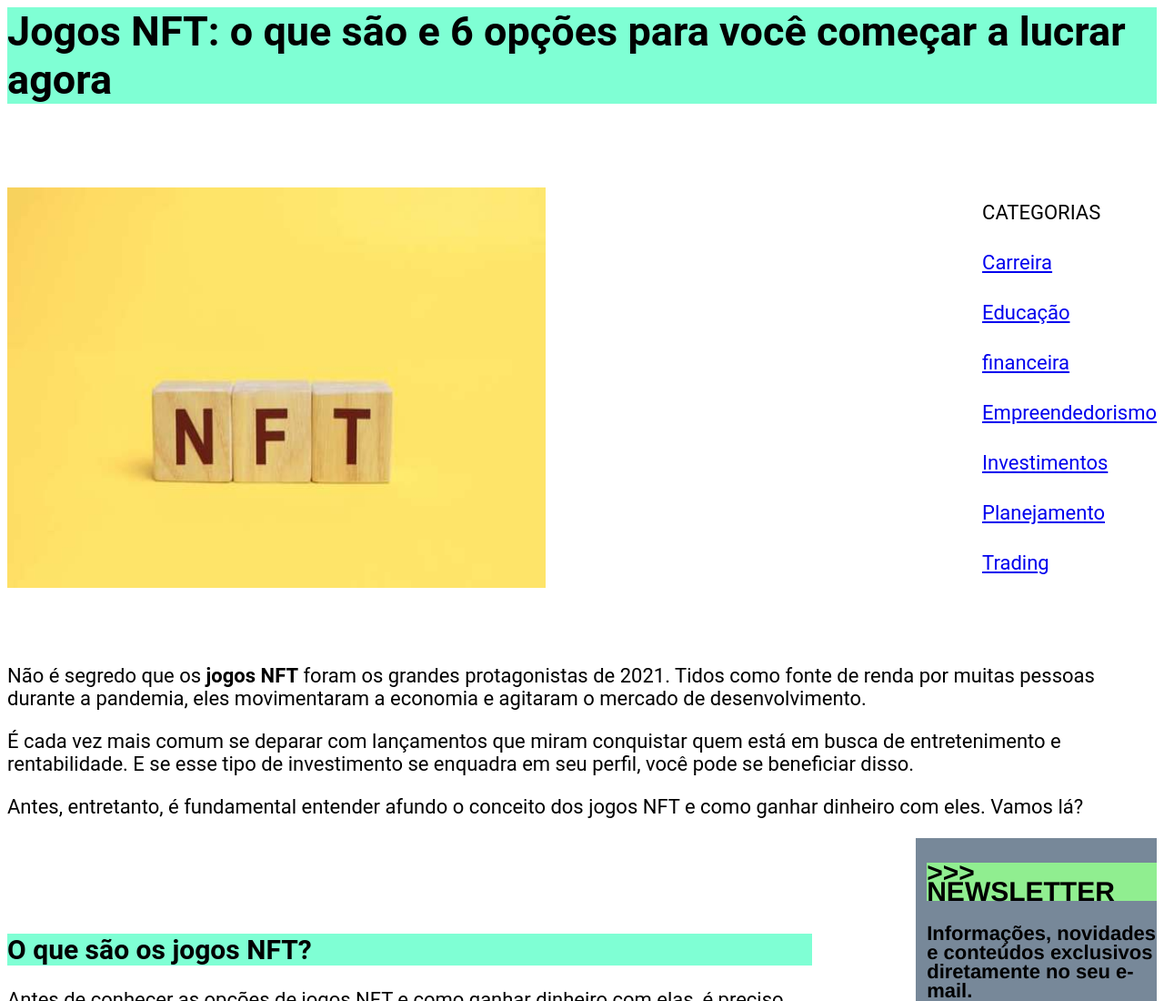
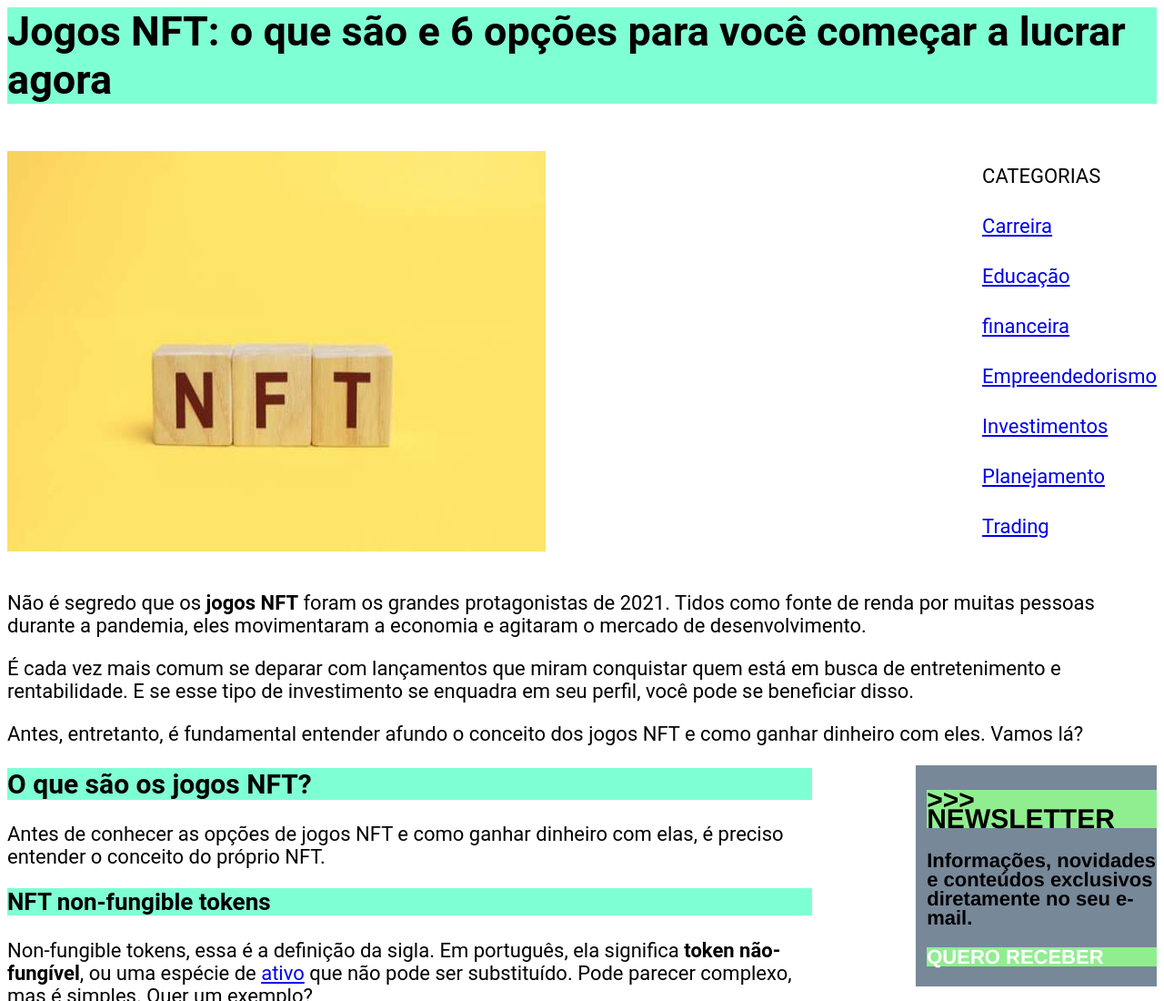
Before and after one commit to alvinhu182/semana-introducao, a plain HTML site: page index.html in a window 1280 px wide. Shown: the top 1100 px of the page at 91% size. Drawn offline with Linux system fonts and the light colour scheme.

Commit message:
alterei o padding e o max width da img

```diff
--- a/css/estilos.css
+++ b/css/estilos.css
@@ -34,6 +34,7 @@ h1 {
 .imagem-principal{
     display: flex;
     justify-content: center;
+    max-width: 100%;
 }
 
 
@@ -44,6 +45,7 @@ h2 {
 h3 {
     font-size:26px;
     background-color: aquamarine;
+    margin-top: 0;
 }
 p {
     font-size:22px;
@@ -53,6 +55,7 @@ p {
     display: flex;
     justify-content: center;
     min-width: 1000px;
+    max-width: 100%;
 }
 .video-principal{
     display: flex;
@@ -80,7 +83,7 @@ max-height: 100%;
 }
 
 div {
-    padding: 40px 0;
+    padding: 0;
 }
 
 .newsletter{
```
